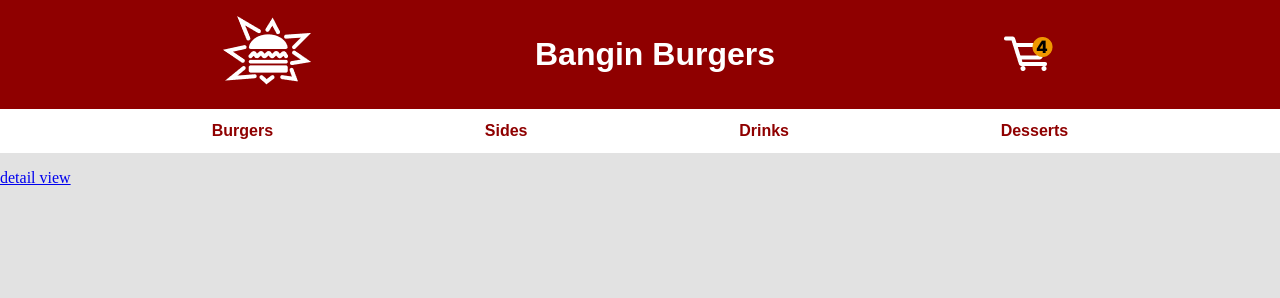
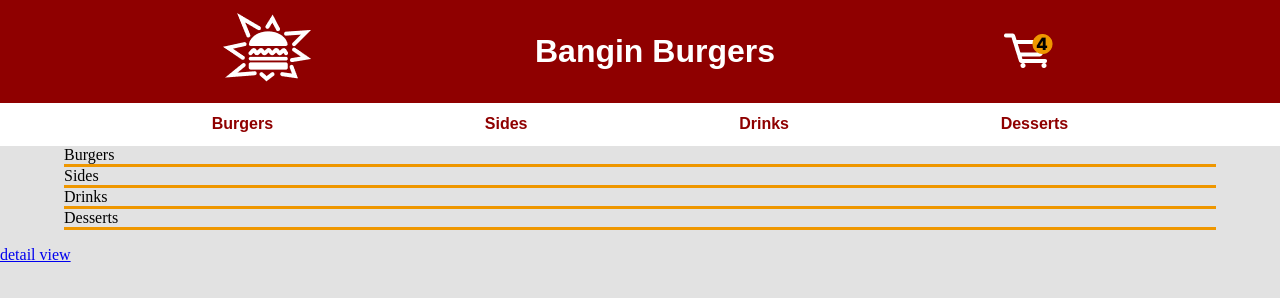
Before and after one commit to wyatt025/HTML_CSS_WebPageDemo, a plain HTML site: page index.html in a window 1280 px wide. Drawn offline with Linux system fonts and the light colour scheme.

Commit message:
started the main menu

```diff
--- a/defaultappstyles.css
+++ b/defaultappstyles.css
@@ -15,7 +15,7 @@
 
     justify-content: space-evenly;
     align-items: center;
-    padding: 2vh 0 2vh 0;
+    padding: 1% 0 1% 0;
 
 }
 .TitleBar div {
@@ -54,3 +54,12 @@
     align-items: center;
     font: bold 1em arial;
 }
+.MenuTags{
+    display: flex;
+    flex-flow: column;
+    justify-content: space-between;
+    margin: 0 5% 0 5%;
+}
+.MenuTags div{
+    border-bottom: solid 3px var(--accent-yellow);
+}
--- a/index.html
+++ b/index.html
@@ -33,6 +33,12 @@
         <div>Drinks</div>
         <div>Desserts</div>
     </div>
+    <div class="MenuTags">
+        <div>Burgers</div>
+        <div>Sides</div>
+        <div>Drinks</div>
+        <div>Desserts</div>
+    </div>
         <p><a href="detailview.html">detail view</a></p>
 </body>
 </html>
```
